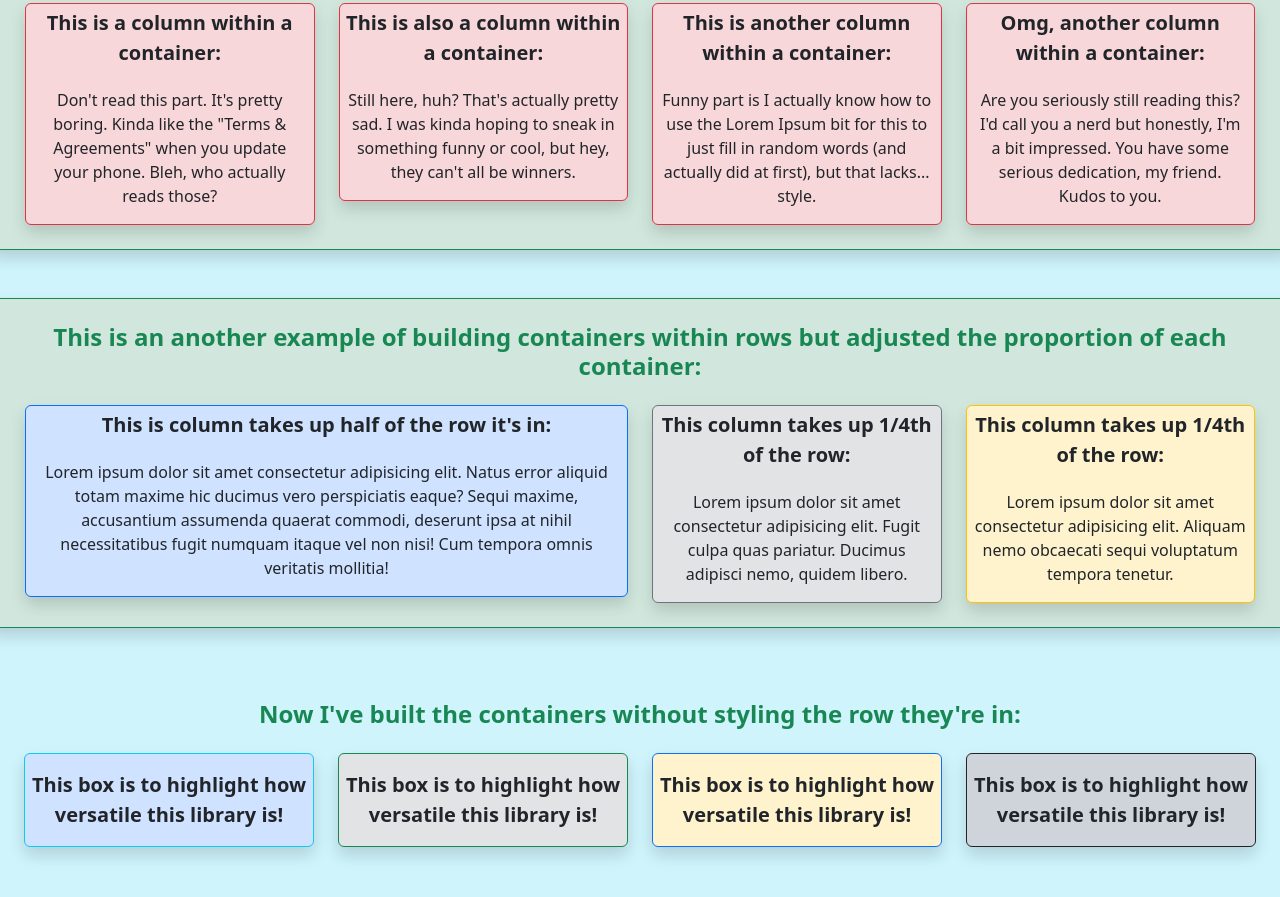
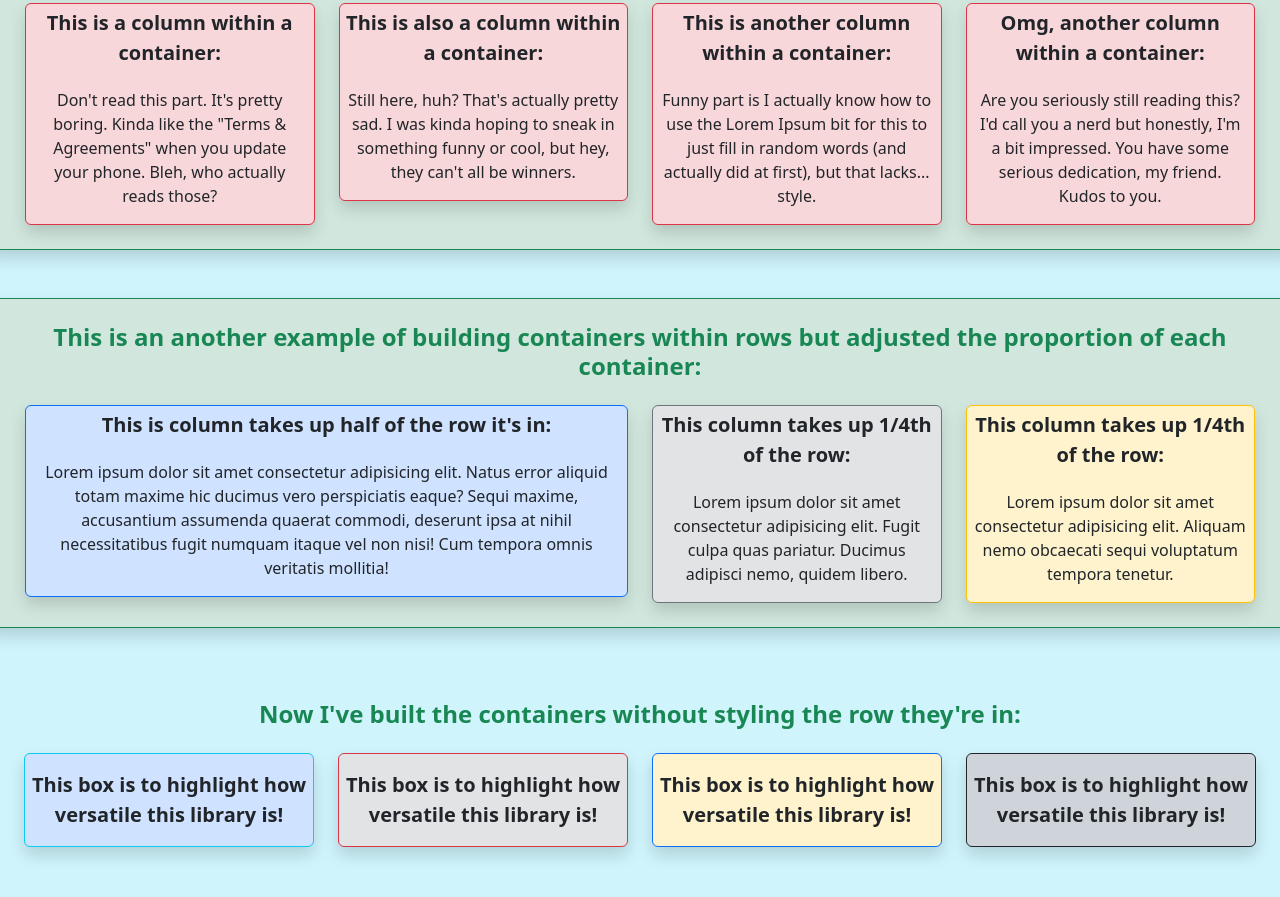
Before and after one commit to Abellarr/mcsp-19-hackathon, a plain HTML site: page index.html in a window 1280 px wide. Shown: the part 510-1407 px from the top of the page. Drawn offline with nearby package versions, Linux system fonts and the light colour scheme.

Commit message:
Final update to adjust border color on a container.

```diff
--- a/index.html
+++ b/index.html
@@ -82,7 +82,7 @@
             </div>
         </div>
         <div class="col">
-            <div class="rounded shadow border border-success bg-secondary-subtle">
+            <div class="rounded shadow border border-danger bg-secondary-subtle">
                 <p class="fw-bold text-center lead mt-3">This box is to highlight how <br>versatile this library is!</p>
             </div>
         </div>
```
